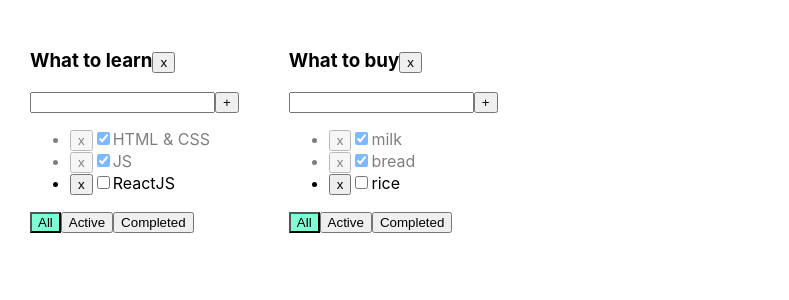
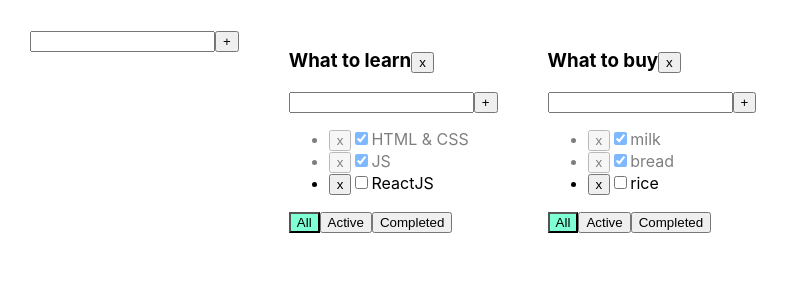
Before and after one commit to oleg-lego-lego/todolist_for_the_lesson, a React (Create React App) app: page / in a window 1280 px wide. Shown: the top 300 px of the page, without its empty margins (0-789 px from the left). Built offline with nearby package versions, Linux system fonts and the light colour scheme.

Commit message:
add func new addTodolist in todolist

```diff
--- a/src/App.tsx
+++ b/src/App.tsx
@@ -2,6 +2,7 @@ import React, {useState} from 'react';
 import './App.css';
 import {Todolist} from "./Todolist";
 import {v1} from "uuid";
+import {AddItemForm} from "./components/AddItemForm";
 
 type TodolistType = {
     id: string
@@ -63,9 +64,18 @@ function App() {
         delete task[todolistId]
     }
 
+    const addTodolist = (title: string) => {
+        const todolistId = v1()
+        const newTodolist: TodolistType = {id: todolistId, title, filter: 'all'}
+        setTodolist([newTodolist, ...todolist])
+        setTask({[todolistId]: [], ...task})
+    }
+
 
     return (
         <div className="App">
+            <AddItemForm callBack={addTodolist}/>
+
             {todolist.map(t => {
                 let filtered = task[t.id]
                 if (t.filter === 'active') {
```
